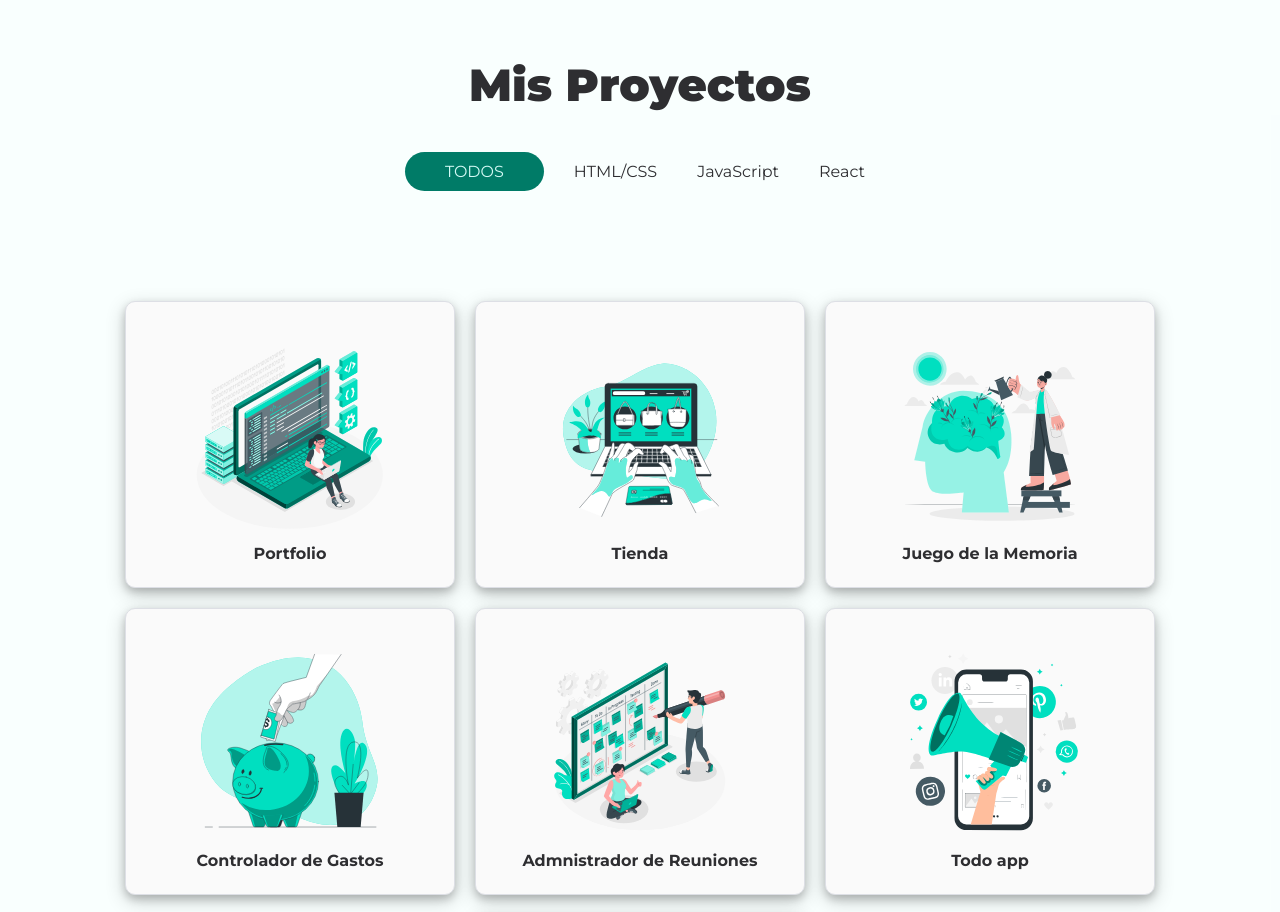
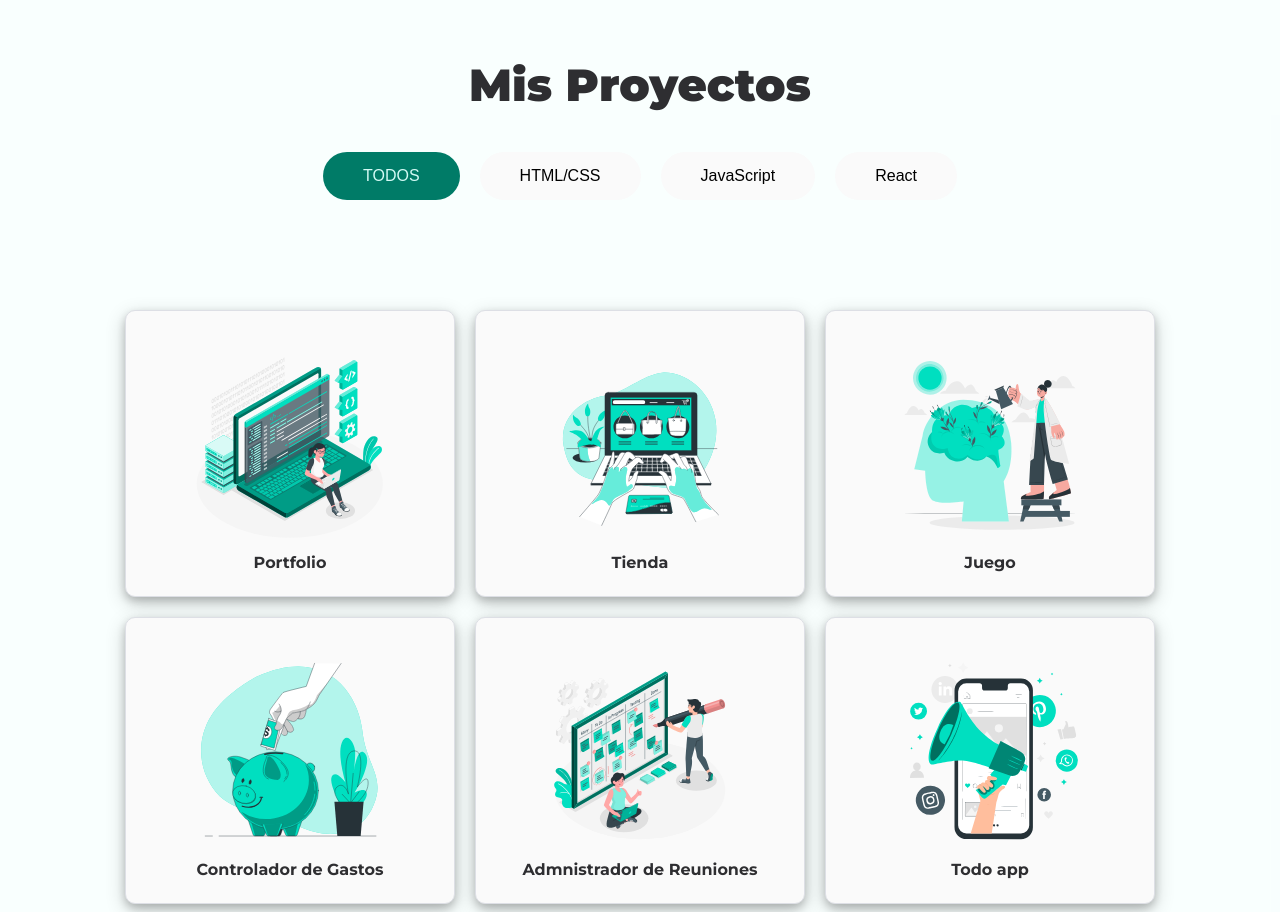
Before and after one commit to Luzyla/proyecto-1-portfolio, a plain HTML site: page index.html in a window 1280 px wide. Shown: the part 2680-3592 px from the top of the page. Drawn offline with Linux system fonts and the light colour scheme.

Commit message:
Filtro en sección Proyectos

```diff
--- a/index.html
+++ b/index.html
@@ -146,48 +146,48 @@
 
         <h2 class="h2-proyectos">Mis Proyectos</h2>
 
-        <div class="div-proyectos">
-            <ul class="ul-proyectos">
-                <li class="menu-proyectos button">TODOS</li>
-                <li class="menu-proyectos">HTML/CSS</li>
-                <li class="menu-proyectos">JavaScript</l>
-                <li class="menu-proyectos">React</li>
-            </ul>
+        <div class="botonera-proyectos">
+
+            <button data-name="todos" class="menu-proyectos button">TODOS</button>
+            <button data-name="html" class="menu-proyectos">HTML/CSS</button>
+            <button data-name="js" class="menu-proyectos">JavaScript</button>
+            <button data-name="react" class="menu-proyectos">React</button>
+
         </div>
 
         <div class="contenedor-proyectos">
 
-            <div class="proyectos">
+            <div data-name="html" class="proyectos">
                 <img class="img-proyectos" src="./images/portfolio.svg" alt="Portfolio Luzyla" />
                 <p class="p-titulo-proyectos">Portfolio</p>
             </div>
 
-            <div class="proyectos">
+            <div data-name="js" class="proyectos">
                 <img class="img-proyectos" src="./images/tienda.svg" alt="Tienda" />
                 <p class="p-titulo-proyectos">Tienda</p>
             </div>
 
-            <div class="proyectos">
-                <img class="img-proyectos" src="./images/juego-memoria-si.svg" alt="Juego de la Memora" />
-                <p class="p-titulo-proyectos">Juego de la Memoria</p>
+            <div data-name="js" class="proyectos">
+                <img class="img-proyectos" src="./images/juego-memoria-si.svg" alt="Juego" />
+                <p class="p-titulo-proyectos">Juego</p>
             </div>
 
-            <div class="proyectos">
+            <div data-name="js" class="proyectos">
                 <img class="img-proyectos" src="./images/savings.svg" alt="Controlador de Gastos" />
                 <p class="p-titulo-proyectos">Controlador de Gastos</p>
             </div>
 
-            <div class="proyectos">
+            <div data-name="js" class="proyectos">
                 <img class="img-proyectos" src="./images/admin-reuniones.svg" alt="Administrador de Reuniones" />
                 <p class="p-titulo-proyectos">Admnistrador de Reuniones</p>
             </div>
 
-            <div class="proyectos">
+            <div data-name="react" class="proyectos">
                 <img class="img-proyectos" src="./images/todo-app.svg" alt="Todo app" />
                 <p class="p-titulo-proyectos">Todo app</p>
             </div>
 
-            <div class="proyectos">
+            <div data-name="react" class="proyectos">
                 <img class="img-proyectos" src="./images/movie-night.svg" alt="Buscador de Películas" />
                 <p class="p-titulo-proyectos">Buscador de Películas</p>
             </div>
@@ -248,8 +248,6 @@
         -->
     </footer>
 
-    </section>
-
     <!-- JAVASCRIPT LINK -->
     <script src="main.js"></script>
 </body>
--- a/main.js
+++ b/main.js
@@ -14,3 +14,32 @@ for (let link of links) {
         menuSeccion.classList.remove("menu-desplegado")
     }
 }
+
+// FILTRO PROYECTOS
+const buttons = document.querySelectorAll(".menu-proyectos")
+const proyectos = document.querySelectorAll(".proyectos")
+
+// console.log(buttons)
+// console.log(proyectos)
+
+for (let button of buttons) {
+
+    button.onclick = () => {
+        for (let proyecto of proyectos) {
+            const boton = button.dataset.name
+            const proyectoFiltrado = proyecto.dataset.name
+
+            if (boton === proyectoFiltrado) {
+                proyecto.classList.remove("hidden")
+            }
+            else if (boton === "todos") {
+                proyecto.classList.remove("hidden")
+            }
+            else {
+                proyecto.classList.add("hidden")
+            }
+        }
+
+    }
+
+}
--- a/style.css
+++ b/style.css
@@ -90,13 +90,6 @@ a:hover {
     padding: 10px;
 }
 
-.button {
-    background-color: #007b67;
-    border-radius: 25px;
-    color: #d3faf5;
-    padding: 10px 40px;
-}
-
 #icono-burger {
     display: none;
 }
@@ -128,7 +121,7 @@ a:hover {
         DISPLAY FLEX
 ----------------------------------*/
 
-.seccion-hola, .contenedor-hola, ul, nav, .seccion-quote, .div-quote, .contenedor-proyectos, .seccion-footer, .div-contacto, header, .contenedor-skills, .seccion-skills {
+.seccion-hola, .contenedor-hola, .botonera-proyectos, ul, nav, .seccion-quote, .div-quote, .contenedor-proyectos, .seccion-footer, .div-contacto, header, .contenedor-skills, .seccion-skills {
     display: flex;
 }
 
@@ -269,20 +262,34 @@ a:hover {
 }
 
 /* -- MENÚ -- */
-.div-proyectos {
+.botonera-proyectos {
     justify-content: center;
-    align-items: center;
     padding: 20px 0;
     margin: 10px auto 10px auto;
+
 }
 
 .menu-proyectos {
     font-size: 16px;
+    background-color: #fafafa;
+    border: none;
+    padding: 15px 40px;
+    text-decoration: none;
+    border-radius: 25px;
+    transition: 0.4s;
 }
 
-.ul-proyectos {
-    justify-content: center;
-    align-items: center;
+.menu-proyectos:hover {
+    background-color: #007b67;
+    border-radius: 25px;
+    color: #d3faf5;
+}
+
+.button {
+    background-color: #007b67;
+    border-radius: 25px;
+    color: #d3faf5;
+    padding: 10px 40px;
 }
 
 /* -- CAJA DE TARJETAS -- */
@@ -550,16 +557,13 @@ a:hover {
         padding-right: 10px;
     }
 
-    .div-proyectos {
+    .botonera-proyectos {
         padding-top: 10px;
         padding-bottom: 0;
+        flex-wrap: wrap;
     }
 
     /* -- MENÚ -- */
-    .ul-proyectos {
-        flex-wrap: wrap;
-    }
-
     .menu-proyectos {
         font-size: 14px;
     }
@@ -597,6 +601,13 @@ a:hover {
 
 }
 
+/*-------------------------
+    BÚSQUEDAS Y FILTROS
+-------------------------*/
+.hidden {
+    display: none;
+}
+
 
 /*-------------------------
     PALETA DE COLORES
```
